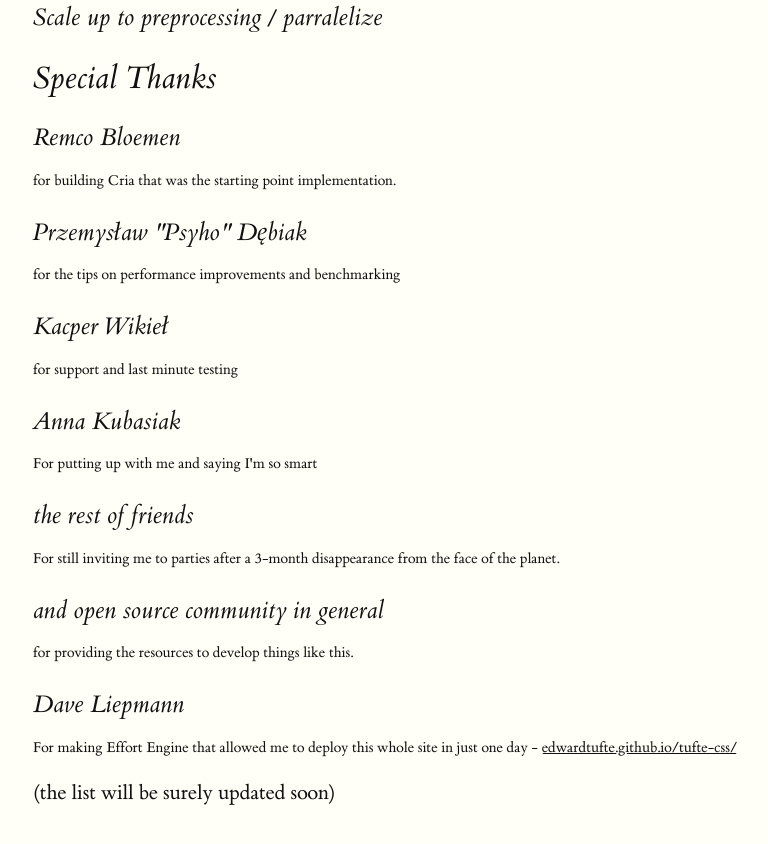
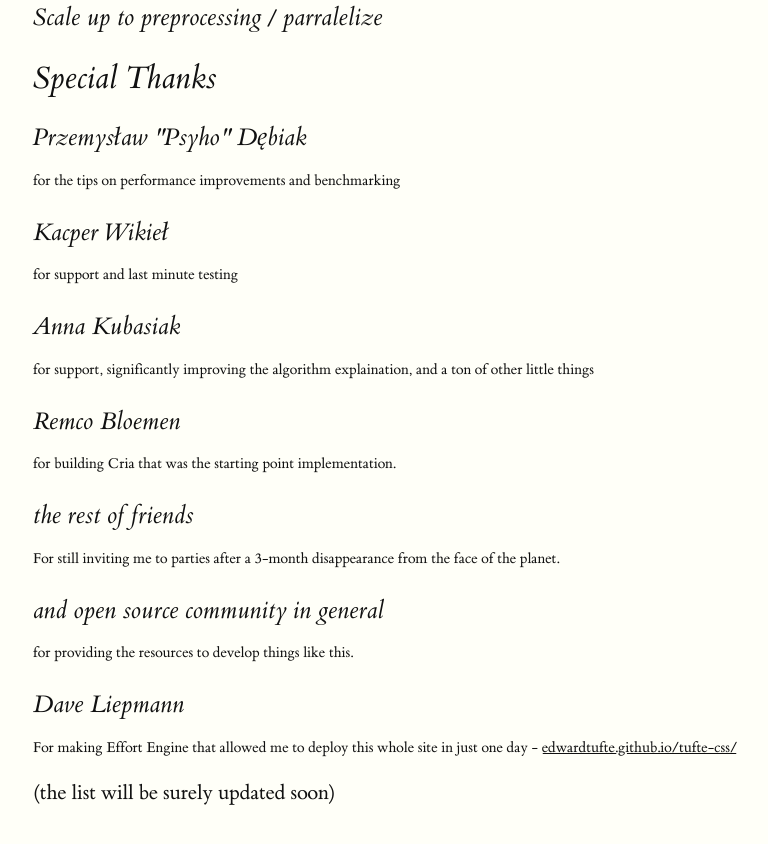
Before and after one commit to kolinko/effort, a website: page docs/about.html in a window 1280 px wide. Shown: the part 1360-2204 px from the top of the page, without its empty margins (127-895 px from the left). Drawn offline with Linux system fonts and the light colour scheme.

Commit message:
Update about.html
fixed "thank you for Ania"

```diff
--- a/docs/about.html
+++ b/docs/about.html
@@ -65,9 +65,6 @@ I spend most of my time in Warsaw, building cool things, mentoring startups and
 <h3>Test on HellaSWAG and HumanEval</h3>
 <h3>Scale up to preprocessing / parralelize</h3>
 <h2>Special Thanks</h2>
-<h3>Remco Bloemen</h3>
-for building Cria that was the starting point implementation.
-
 <h3>Przemysław "Psyho" Dębiak</h3>
 for the tips on performance improvements and benchmarking
 
@@ -75,7 +72,10 @@ for the tips on performance improvements and benchmarking
 for support and last minute testing
 
 <h3>Anna Kubasiak</h3>
-For putting up with me and saying I'm so smart
+for support, significantly improving the algorithm explaination, and a ton of other little things
+
+<h3>Remco Bloemen</h3>
+for building Cria that was the starting point implementation.
 
 <h3>the rest of friends</h3>
 For still inviting me to parties after a 3-month disappearance from the face of the planet.
```
